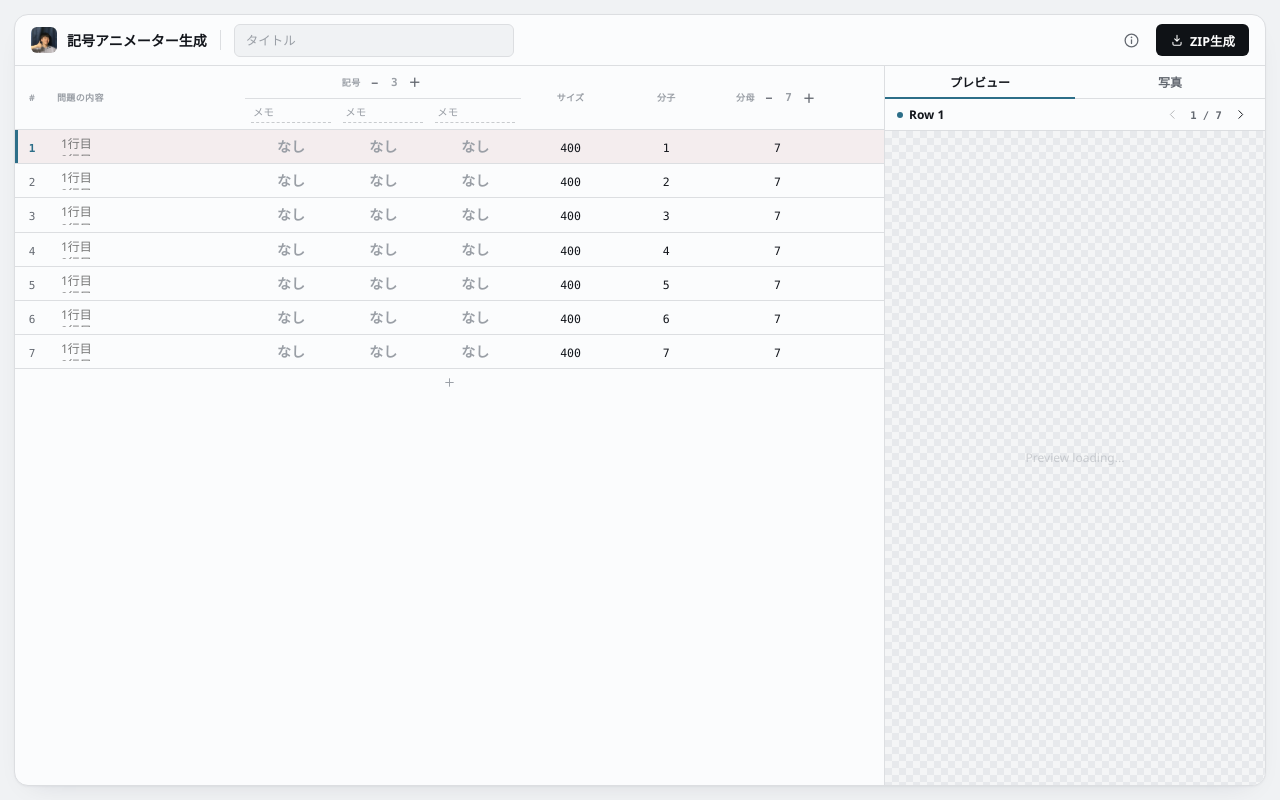
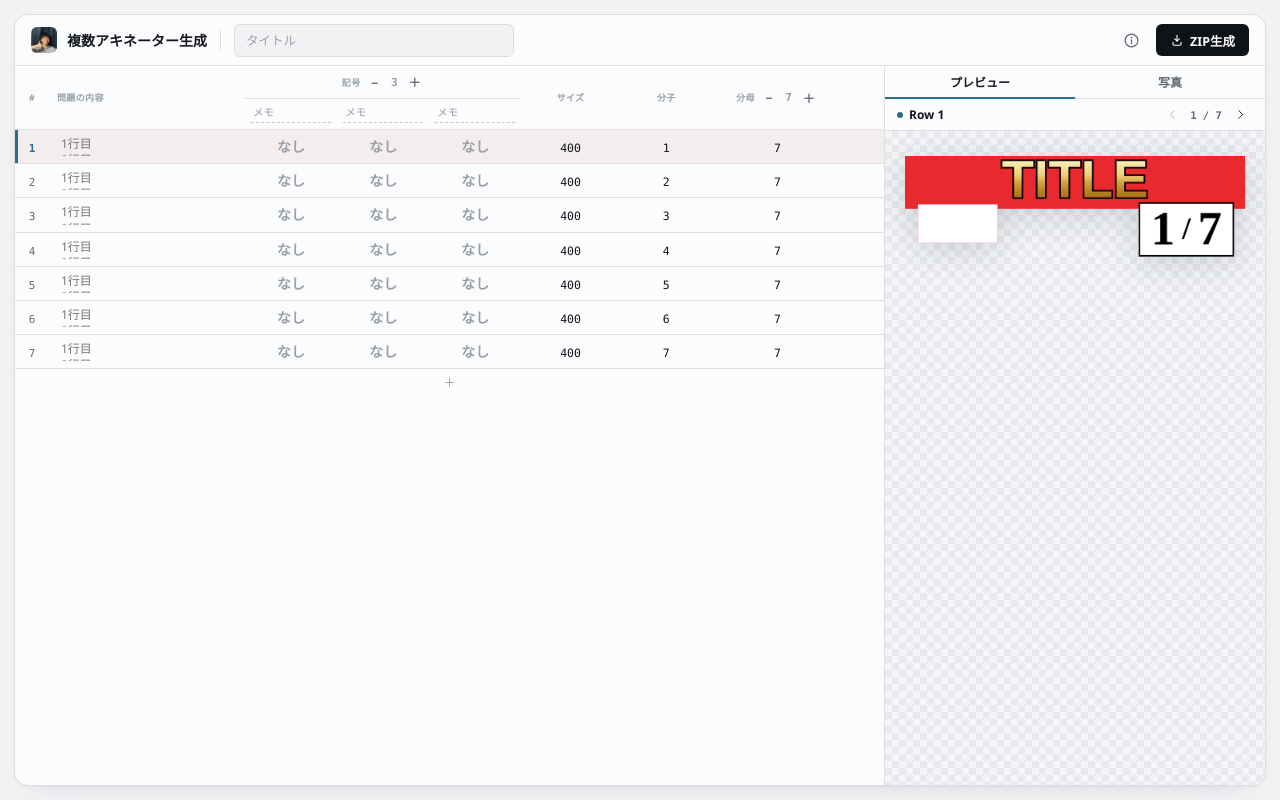
Before and after one commit to yen-0/generator, a Next.js app: page / in a window 1280 px wide. Built offline with nearby package versions, Linux system fonts and the light colour scheme.

Commit message:
title change

```diff
--- a/src/features/image-sheet-generator/image-sheet-generator.tsx
+++ b/src/features/image-sheet-generator/image-sheet-generator.tsx
@@ -932,7 +932,7 @@
             >
               <Image src="/radicaltakurou.jpg" alt="radicalNaTakurou" width={26} height={26} unoptimized />
             </a>
-            <span className={styles.wordmark}>記号アニメーター生成</span>
+            <span className={styles.wordmark}>複数アキネーター生成</span>
             <div className={styles.divider} />
             <div className={styles.titleField}>
               <input
```
